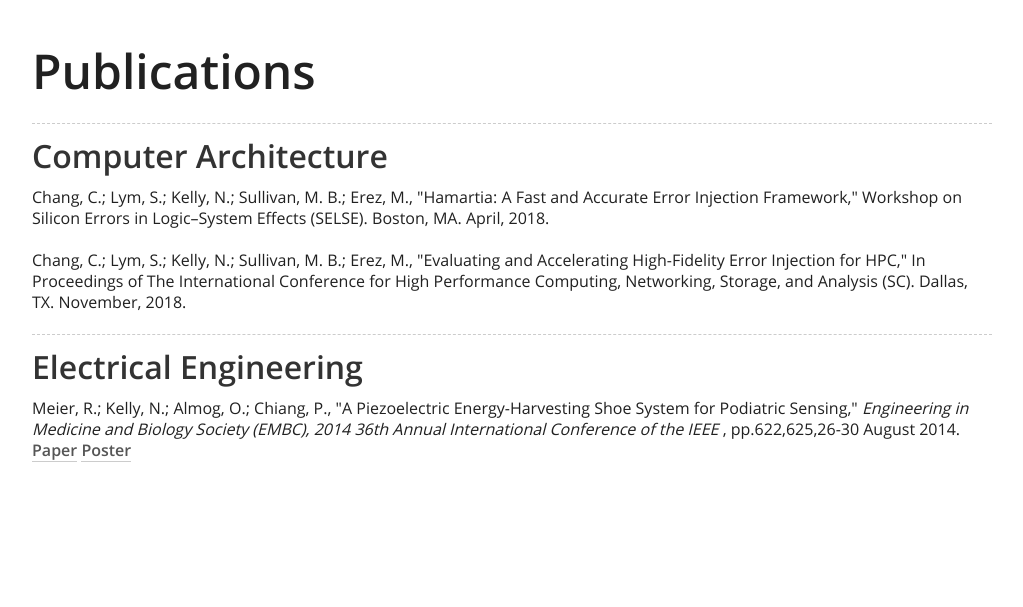
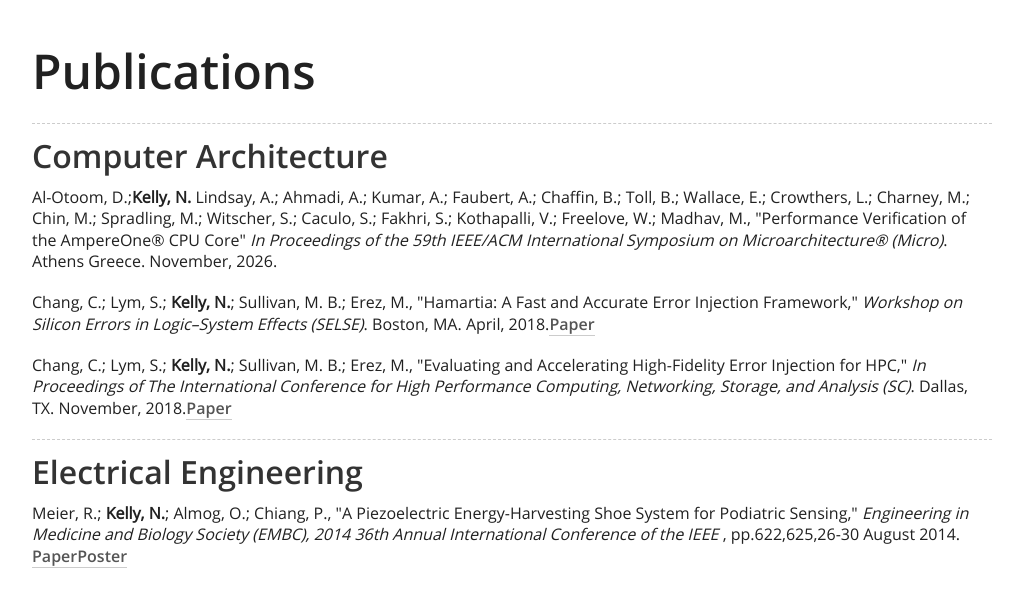
Before and after one commit to skimmmer/skimmmer.github.io, a Jekyll site: the page built from publications/index.html, in a window 1280 px wide. Shown: the part 362-969 px from the top of the page, without its empty margins (128-1151 px from the left). Built offline with Jekyll 4.4.1, drawn with Linux system fonts in a browser that asks for light colours; nearby versions of some CDN libraries; before the commit the page ends 900 px from its top, so only the background shows below that.

```diff
--- a/index.html
+++ b/index.html
@@ -35,7 +35,8 @@ frameworks, and devices. Feel free to take a look at my resumes for past experie
 As well as past <a href="/projects">projects</a> and <a href="/publications">publications</a> for more information.
 <ul class="social">
 	<li><a title="Personal GitHub" href="http://github.com/skimmmer"><img src="images/github.png"/></a></li>
-	<li><a title="Work GitHub" href="http://github.com/nicholas-kelly"><img src="images/github.png"/></a></li>
+	<li><a title="Intel Work GitHub" href="http://github.com/nicholas-kelly"><img src="images/github.png"/></a></li>
+	<li><a title="Ampere Work GitHub" href="http://github.com/nkelly-ampere"><img src="images/github.png"/></a></li>
 	<li><a href="http://www.linkedin.com/in/nickelly"><img src="images/linkedin.png"/></a></li>
 </ul>
 </p>
--- a/publications/index.html
+++ b/publications/index.html
@@ -4,8 +4,9 @@ layout: default
 ---
 <h1>Publications</h1>
 <h2>Computer Architecture</h2>
-<p>Chang, C.; Lym, S.; Kelly, N.; Sullivan, M. B.; Erez, M., "Hamartia: A Fast and Accurate Error Injection Framework," Workshop on Silicon Errors in Logic–System Effects (SELSE). Boston, MA. April, 2018.</p>
-<p>Chang, C.; Lym, S.; Kelly, N.; Sullivan, M. B.; Erez, M., "Evaluating and Accelerating High-Fidelity Error Injection for HPC," In Proceedings of The International Conference for High Performance Computing, Networking, Storage, and Analysis (SC). Dallas, TX. November, 2018.</p>
+<p>Al-Otoom, D.;<b>Kelly, N.</b> Lindsay, A.; Ahmadi, A.; Kumar, A.; Faubert, A.; Chaffin, B.; Toll, B.; Wallace, E.; Crowthers, L.; Charney, M.; Chin, M.; Spradling, M.; Witscher, S.; Caculo, S.; Fakhri, S.; Kothapalli, V.; Freelove, W.; Madhav, M., "Performance Verification of the AmpereOne&reg; CPU Core" <i>In Proceedings of the 59th IEEE/ACM International Symposium on Microarchitecture&reg; (Micro)</i>. Athens Greece. November, 2026.</p>
+<p>Chang, C.; Lym, S.; <b>Kelly, N.</b>; Sullivan, M. B.; Erez, M., "Hamartia: A Fast and Accurate Error Injection Framework," <i>Workshop on Silicon Errors in Logic–System Effects (SELSE)</i>. Boston, MA. April, 2018.<a href="https://ieeexplore.ieee.org/document/8416231">Paper</a></p>
+<p>Chang, C.; Lym, S.; <b>Kelly, N.</b>; Sullivan, M. B.; Erez, M., "Evaluating and Accelerating High-Fidelity Error Injection for HPC," <i>In Proceedings of The International Conference for High Performance Computing, Networking, Storage, and Analysis (SC)</i>. Dallas, TX. November, 2018.<a href="https://ieeexplore.ieee.org/document/8665790">Paper</a></p>
 
 <h2>Electrical Engineering</h2>
-<p>Meier, R.; Kelly, N.; Almog, O.; Chiang, P., "A Piezoelectric Energy-Harvesting Shoe System for Podiatric Sensing," <i>Engineering in Medicine and Biology Society (EMBC), 2014 36th Annual International Conference of the IEEE</i> , pp.622,625,26-30 August 2014. <a href="http://ieeexplore.ieee.org/stamp/stamp.jsp?tp=&arnumber=6943668&isnumber=6943513">Paper</a> <a href="/papers/steps_poster.pdf">Poster</a></p>
+<p>Meier, R.; <b>Kelly, N.</b>; Almog, O.; Chiang, P., "A Piezoelectric Energy-Harvesting Shoe System for Podiatric Sensing," <i>Engineering in Medicine and Biology Society (EMBC), 2014 36th Annual International Conference of the IEEE</i> , pp.622,625,26-30 August 2014. <a href="http://ieeexplore.ieee.org/stamp/stamp.jsp?tp=&arnumber=6943668&isnumber=6943513">Paper</a><a href="/projects/papers/steps_poster.pdf">Poster</a></p>
--- a/styles/main.css
+++ b/styles/main.css
@@ -213,8 +213,8 @@ img.project
 	border:0;
 	font-style:normal;
 	font-size:12pt;
-	padding:4px 5px 2px 5px;
-	border-radius:2px;
+	padding:2px 5px 2px 5px;
+	border-radius:4px;
 	margin-left:10px;
 	display:inline-block;
 }
@@ -323,8 +323,8 @@ ul.large > li
 	list-style:none;
 	background:#AAA;
 	color:#FFF;
-	padding:4px 5px 2px 5px;
-	border-radius:2px;
+	padding:2px 5px 2px 5px;
+	border-radius:4px;
 	margin-right:5px;
 	display:inline-block;
 }
```
Also changed, not shown: contact/index.html (+4 -3 lines), 3 other files.
